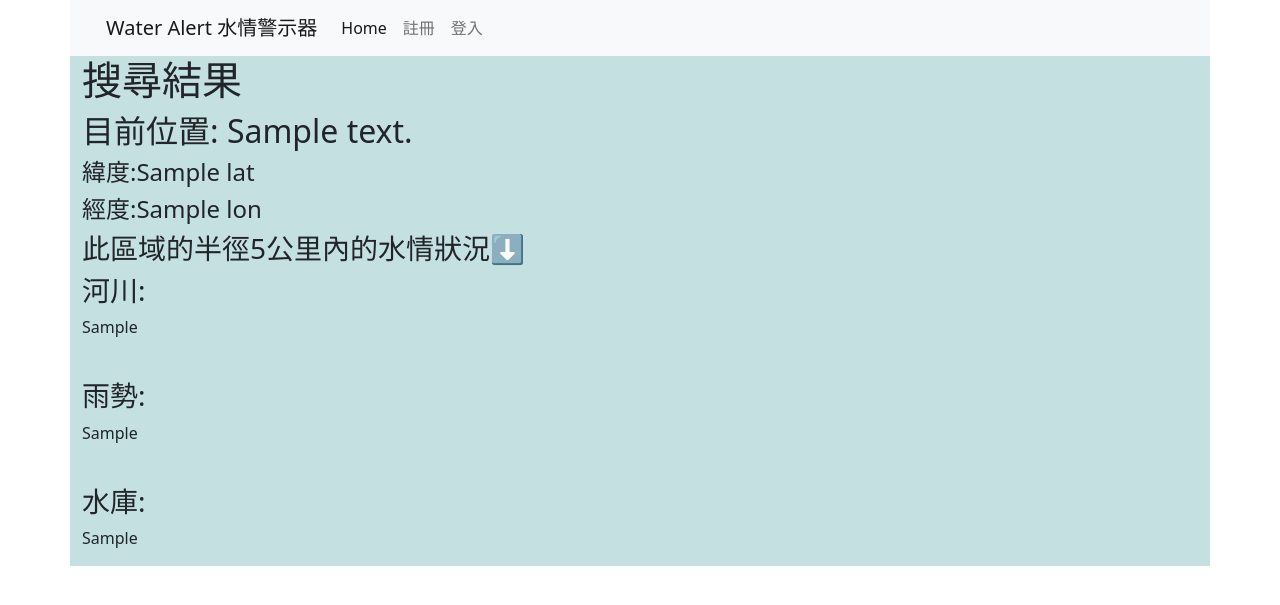
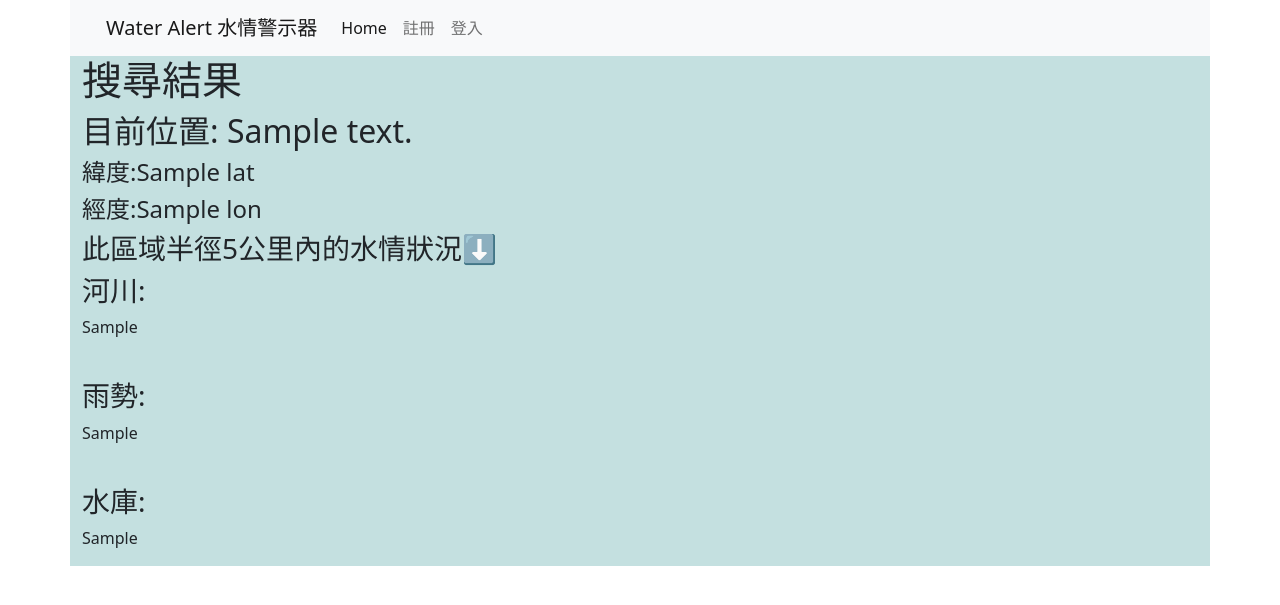
Before and after one commit to sophiammm/ccClub_wateralert, a Flask app: template templates/result.html in a window 1280 px wide. Shown: the top 605 px of the page. Run offline with Flask 2, Linux system fonts and the light colour scheme; the template is opened without the code that fills it: most values are stand-ins (such as "Sample title", 1, 10 or a date in 2020); some libraries are stand-ins or nearby versions.

Commit message:
fix web location msg

```diff
--- a/templates/result.html
+++ b/templates/result.html
@@ -14,7 +14,7 @@
                 {% if lat and lon %}
                 <h4>緯度:{{lat}}</h4>
                 <h4>經度:{{lon}}</h4>
-                <h3>此區域的半徑5公里內的水情狀況⬇</h3>
+                <h3>此區域半徑5公里內的水情狀況⬇</h3>
                 {% else %}
                 <h3>此區域的水情狀況⬇</h3>
                 {% endif %}
```
